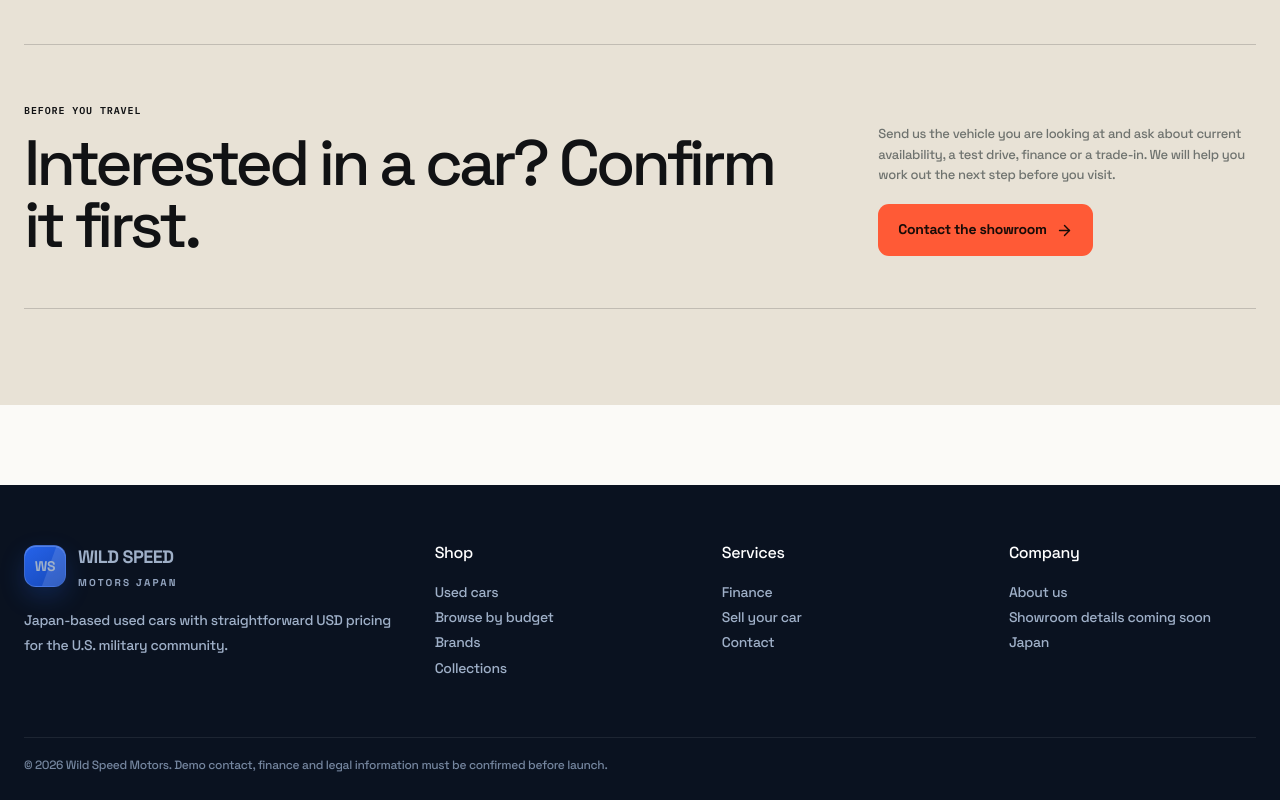
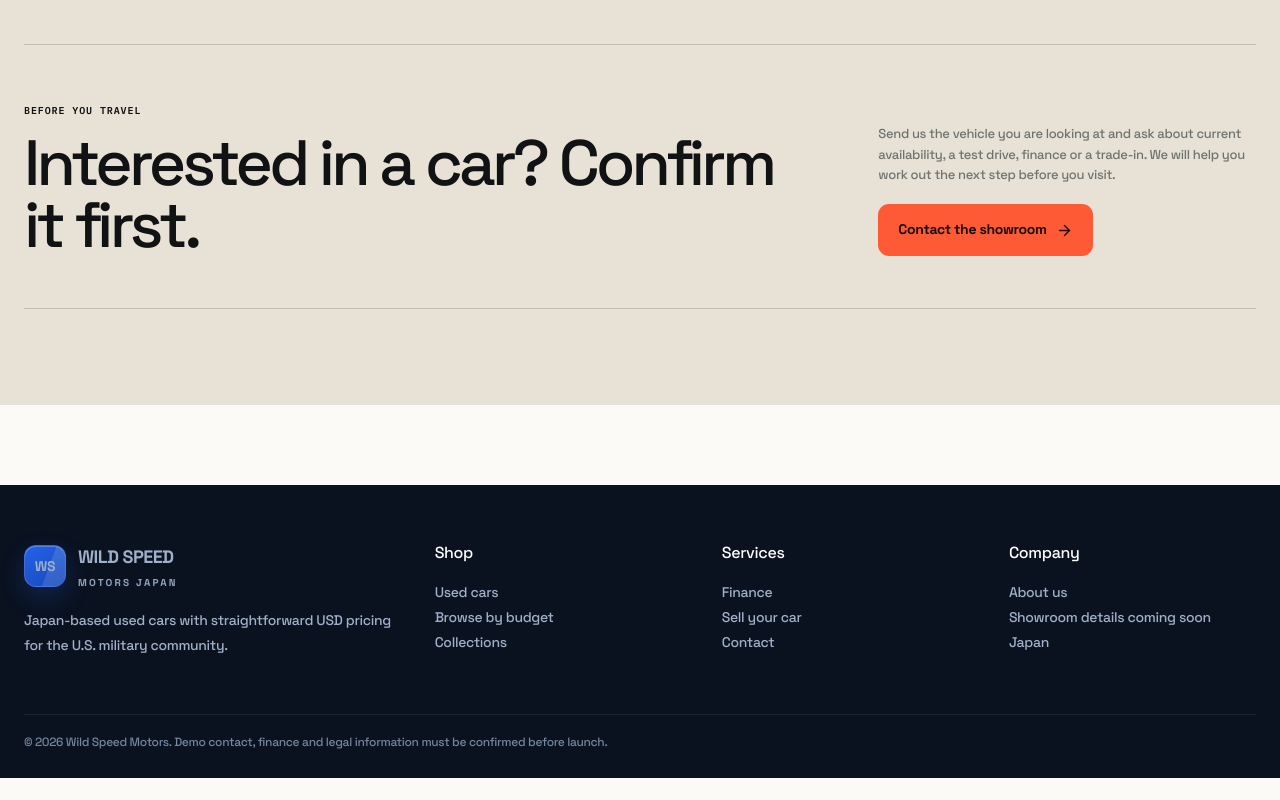
Before and after one commit to kbghumman/wild-speed-motors, a Next.js app: page / in a window 1280 px wide. Shown: the part 3809-4609 px from the top of the page. After the commit the page ends 4587 px from the top, so only its background shows below. Built offline with nearby package versions, Linux system fonts and the light colour scheme; no server answers; the database is empty.

Commit message:
Remove Brands link from footer

```diff
--- a/src/components/SiteFooter.tsx
+++ b/src/components/SiteFooter.tsx
@@ -13,7 +13,7 @@ export default function SiteFooter() {
         </div>
         <div>
           <h4>Shop</h4>
-          <p><Link href="/cars">Used cars</Link><br /><Link href="/budget">Browse by budget</Link><br /><Link href="/brands">Brands</Link><br /><Link href="/collections">Collections</Link></p>
+          <p><Link href="/cars">Used cars</Link><br /><Link href="/budget">Browse by budget</Link><br /><Link href="/collections">Collections</Link></p>
         </div>
         <div>
           <h4>Services</h4>
```
